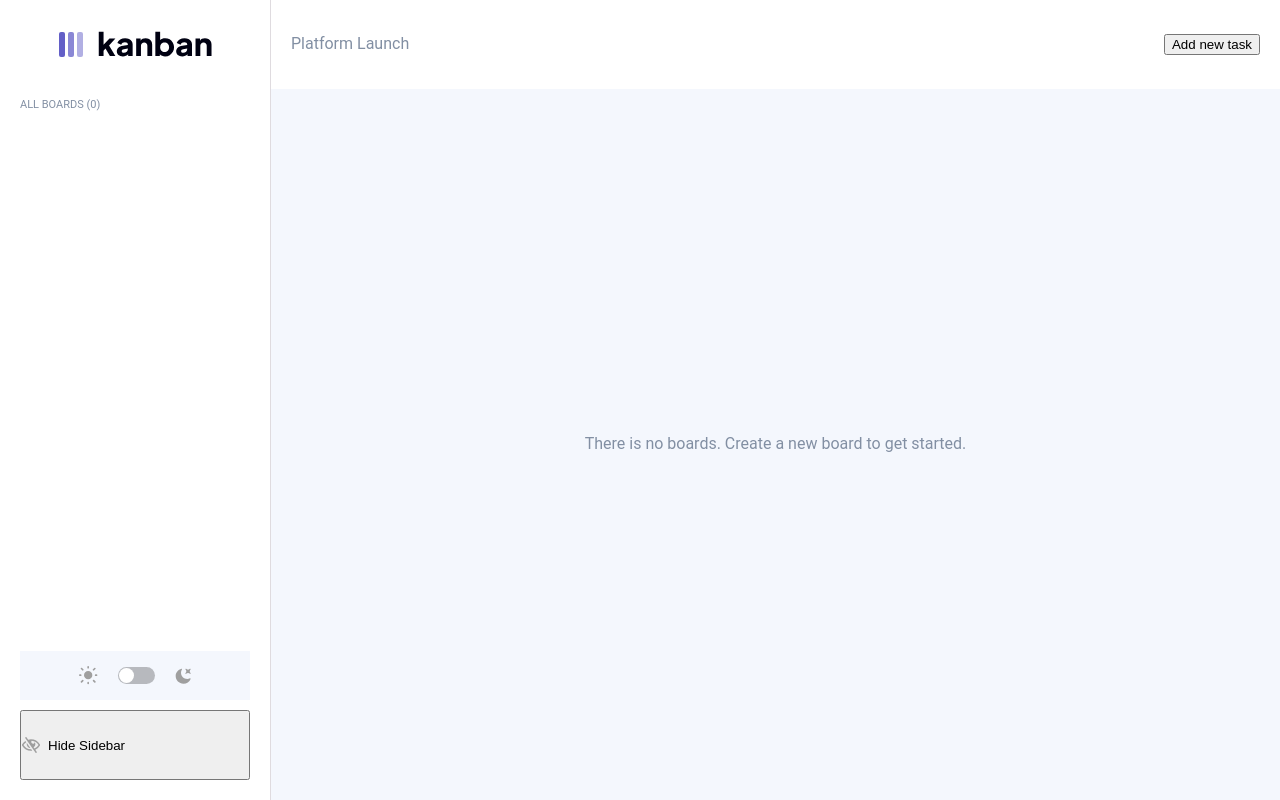
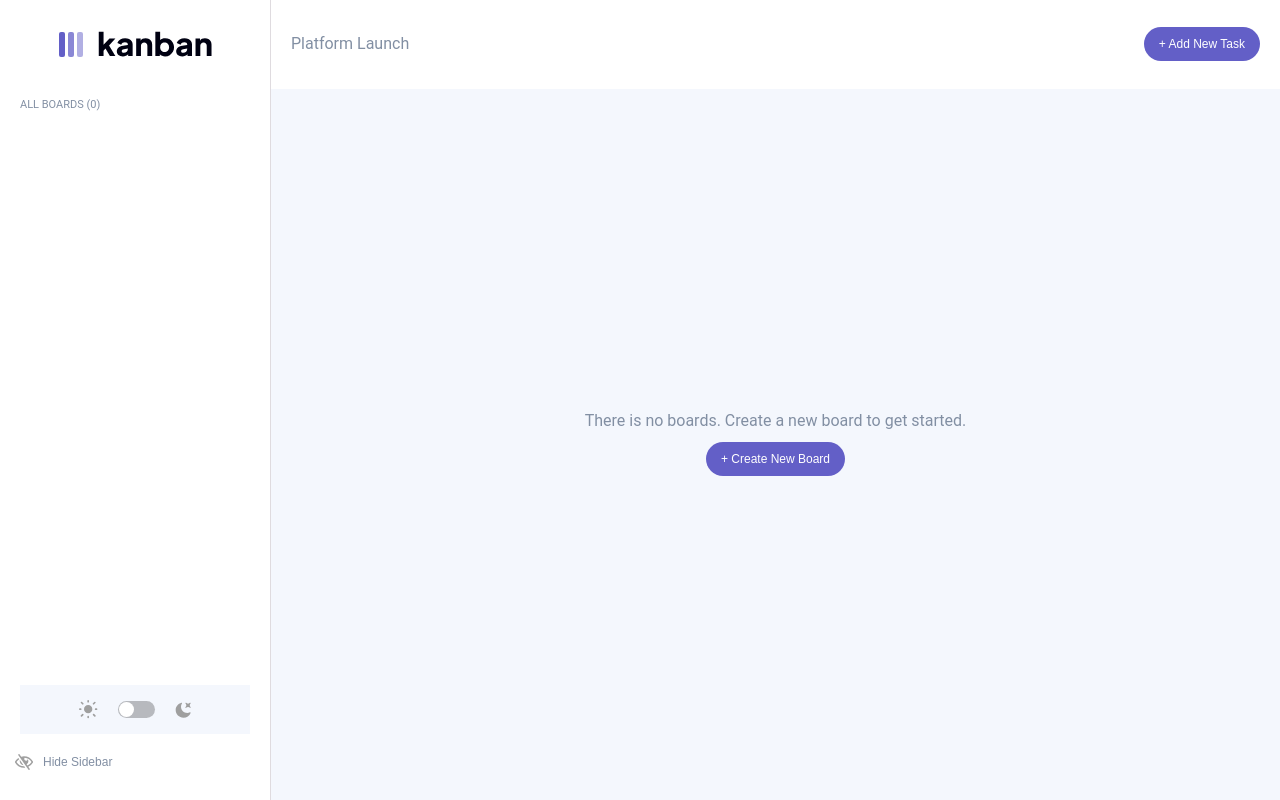
Before and after one commit to AlexGuriev8/kb-board, a React (Vite) app: page / in a window 1280 px wide. Built offline with nearby package versions, Linux system fonts and the light colour scheme.

Commit message:
Added custom button component

```diff
--- /dev/null
+++ b/src/components/button/index.tsx
@@ -0,0 +1,25 @@
+import Container from './styles';
+import { ButtonProps } from './types';
+
+const Button = ({
+  onClick,
+  children,
+  color = 'primary',
+  disabled,
+  asLink,
+  className,
+}: ButtonProps) => {
+  return (
+    <Container
+      onClick={onClick}
+      color={color}
+      disabled={disabled}
+      asLink={asLink}
+      className={className}
+    >
+      {children}
+    </Container>
+  );
+};
+
+export default Button;
--- /dev/null
+++ b/src/components/button/styles.ts
@@ -0,0 +1,59 @@
+import { css } from '@emotion/react';
+import styled from '@emotion/styled';
+import { ButtonProps } from './types';
+
+const COLOR = {
+  primary: css`
+    color: #fff;
+    background: #635fc7;
+
+    &:hover {
+      background-color: #a8a4ff;
+    }
+  `,
+  secondary: css`
+    color: #000;
+    background: linear-gradient(#c7c7d2, #bcbaba);
+  `,
+};
+
+const DISABLED = css`
+  cursor: not-allowed;
+  background: #d4d4d4;
+  color: #f5f5f5;
+`;
+
+const AsLink = css`
+  border-radius: 0;
+  border-top-right-radius: 50px;
+  border-bottom-right-radius: 50px;
+  background-color: transparent;
+  color: #828fa3;
+  font-weight: 400;
+
+  &:hover {
+    background-color: #efeff9;
+    color: #635fc7;
+
+    svg {
+      fill: #635fc7;
+    }
+  }
+`;
+
+const Container = styled.button<ButtonProps>`
+  padding: 10px 15px;
+  cursor: pointer;
+  border: none;
+  border-radius: 50px;
+  font-weight: 500;
+  outline: none;
+  transition: all 0.2s;
+  font-size: 12px;
+
+  ${(props) => props.color && COLOR[props.color]}
+  ${(props) => props.disabled && DISABLED}
+  ${(props) => props.asLink && AsLink}
+`;
+
+export default Container;
--- /dev/null
+++ b/src/components/button/types.ts
@@ -0,0 +1,8 @@
+export type ButtonProps = {
+  onClick?: (event: React.MouseEvent<HTMLButtonElement>) => void;
+  children?: React.ReactNode;
+  color?: 'primary' | 'secondary';
+  disabled?: boolean;
+  asLink?: boolean;
+  className?: string;
+};
--- a/src/components/custom-layout/index.tsx
+++ b/src/components/custom-layout/index.tsx
@@ -12,6 +12,7 @@ import { useThemeContext } from '../../themes/switch-theme-provider';
 import Tasks from '../tasks';
 import { Modes } from '../../themes/types';
 import SidebarBoards from '../sidebar-boards';
+import Button from '../button';
 
 const CustomLayout = () => {
   const [show, setShow] = useState(true);
@@ -25,7 +26,7 @@ const CustomLayout = () => {
         </div>
         <div className="header_menu">
           <div>Platform Launch</div>
-          <button type="button">Add new task </button>
+          <Button>+ Add New Task</Button>
         </div>
       </header>
       <main className="content">
@@ -33,14 +34,16 @@ const CustomLayout = () => {
           <SidebarBoards />
           <div className="content_actions">
             <SwitchTheme />
-            <button
-              type="button"
-              className="content_hide"
-              onClick={() => setShow(false)}
-            >
-              <HideSidebarEye />
-              <span>Hide Sidebar</span>
-            </button>
+            <div className="content_button-wrapper">
+              <Button
+                onClick={() => setShow(false)}
+                className="content_hide-button"
+                asLink
+              >
+                <HideSidebarEye />
+                <span>Hide Sidebar</span>
+              </Button>
+            </div>
           </div>
         </div>
         <div className="content_info">
@@ -48,17 +51,13 @@ const CustomLayout = () => {
         </div>
       </main>
       {!show && (
-        <button
-          type="button"
+        <Button
+          asLink
           onClick={() => setShow(true)}
-          style={{
-            position: 'absolute',
-            bottom: 40,
-            left: 0,
-          }}
+          className={`content_show-button ${mode}`}
         >
           <ShowSidebarEye />
-        </button>
+        </Button>
       )}
     </LayoutWrapper>
   );
--- a/src/components/custom-layout/styles.ts
+++ b/src/components/custom-layout/styles.ts
@@ -40,6 +40,15 @@ const LayoutWrapper = styled.section`
     }
   }
 
+  .dark,
+  .light {
+    background-color: #635fc7;
+
+    svg {
+      fill: #9f9f9f;
+    }
+  }
+
   .content {
     height: 100%;
     display: flex;
@@ -64,17 +73,28 @@ const LayoutWrapper = styled.section`
       align-items: center;
     }
 
-    &_hide {
+    &_hide-button {
+      display: flex;
+      align-items: center;
       width: -webkit-fill-available;
-      margin: 0 20px;
-      padding: 25px 0;
+
+      span {
+        margin-left: 10px;
+      }
+    }
+
+    &_show-button {
+      position: absolute;
+      bottom: 10%;
+      left: 0;
+    }
+
+    &_button-wrapper {
+      width: -webkit-fill-available;
+      margin: 0 20px 0 0;
       display: flex;
       align-items: center;
       cursor: pointer;
-
-      span {
-        margin-left: 8px;
-      }
     }
 
     &_info {
--- a/src/components/icons/index.tsx
+++ b/src/components/icons/index.tsx
@@ -27,7 +27,7 @@ const ShowSidebarEye = () => {
     <svg width="16" height="11" xmlns="http://www.w3.org/2000/svg">
       <path
         d="M15.815 4.434A9.055 9.055 0 0 0 8 0 9.055 9.055 0 0 0 .185 4.434a1.333 1.333 0 0 0 0 1.354A9.055 9.055 0 0 0 8 10.222c3.33 0 6.25-1.777 7.815-4.434a1.333 1.333 0 0 0 0-1.354ZM8 8.89A3.776 3.776 0 0 1 4.222 5.11 3.776 3.776 0 0 1 8 1.333a3.776 3.776 0 0 1 3.778 3.778A3.776 3.776 0 0 1 8 8.89Zm2.889-3.778a2.889 2.889 0 1 1-5.438-1.36 1.19 1.19 0 1 0 1.19-1.189H6.64a2.889 2.889 0 0 1 4.25 2.549Z"
-        fill="#1e1b1b"
+        fill="#fff"
       />
     </svg>
   );
--- a/src/components/tasks/index.tsx
+++ b/src/components/tasks/index.tsx
@@ -1,10 +1,12 @@
 import React from 'react';
+import Button from '../button';
 import TasksWrapper from './styles';
 
 const Tasks = () => {
   return (
     <TasksWrapper>
       There is no boards. Create a new board to get started.
+      <Button>+ Create New Board</Button>
     </TasksWrapper>
   );
 };
--- a/src/components/tasks/styles.ts
+++ b/src/components/tasks/styles.ts
@@ -4,8 +4,13 @@ const TasksWrapper = styled.div`
   display: flex;
   align-items: center;
   justify-content: center;
+  flex-direction: column;
   height: 100%;
   width: 100%;
+
+  button {
+    margin-top: 13px;
+  }
 `;
 
 export default TasksWrapper;
```
Also changed, not shown: .eslintrc.cjs.
